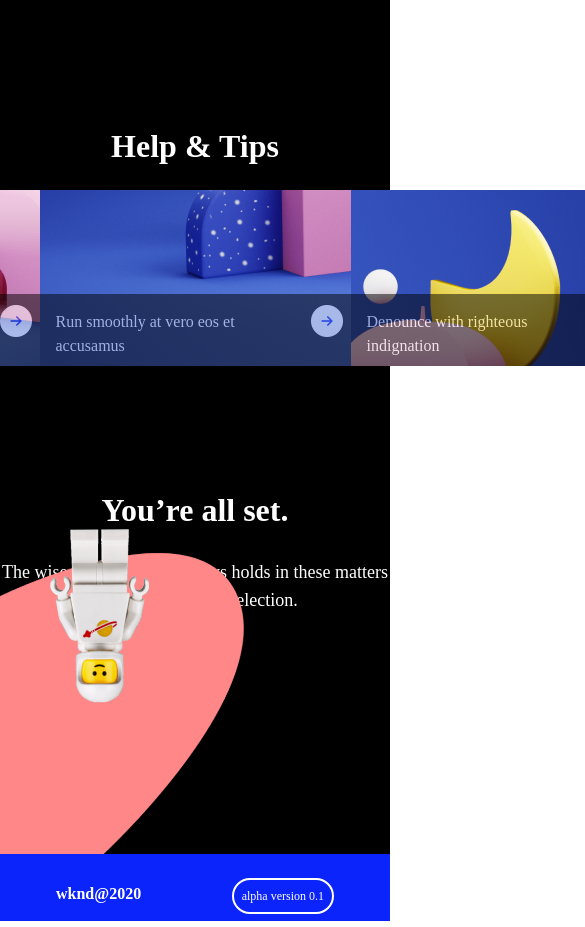
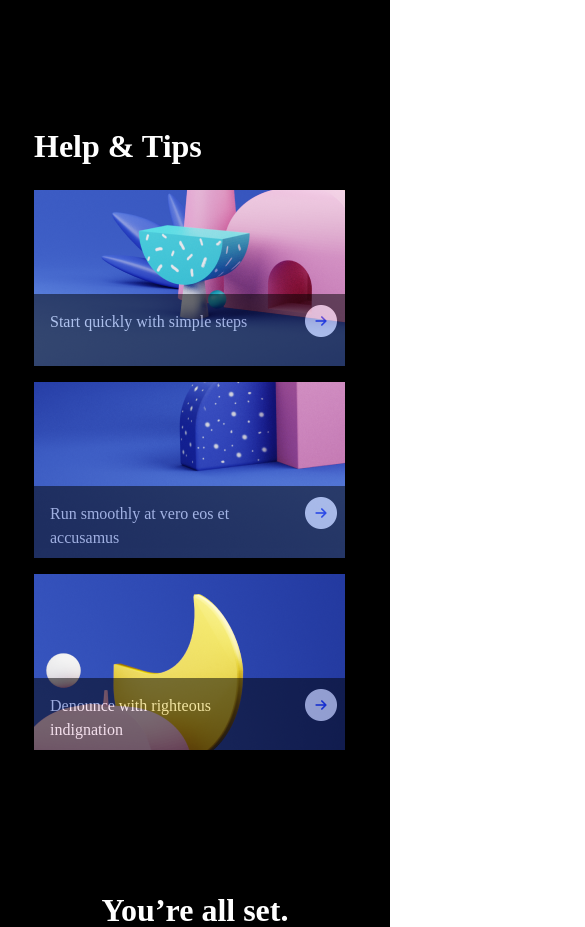
Before and after one commit to nordeeen/Landing-page-weekend, a React (Create React App) app: page / in a window 390 px wide. Shown: the part 2247-3174 px from the top of the page, 585 px wide, since content can reach past the window. Built offline with nearby package versions, Linux system fonts and the light colour scheme.

Commit message:
updated code SecondContent

```diff
--- a/src/components/SecondContent.js
+++ b/src/components/SecondContent.js
@@ -8,17 +8,17 @@ const SecondContent = () => {
   return (
     <>
       <div className="w-full h-auto pt-9 bg-black">
-        <div className="flex justify-center items-center">
-          <h1 className="text-white text-[32px] text-center font-extrabold pb-5">
+        <div className="flex lg:justify-center lg:items-center">
+          <h1 className="text-white text-[32px] lg:text-center text-left lg:ml-0 ml-[34px] font-extrabold pb-5">
             Help & Tips
           </h1>
         </div>
 
         <div className="flex justify-center items-center">
-          <div className="w-[1000px] h-[200px]">
-            <div className="flex justify-between">
+          <div className="w-[1000px] lg:h-[200px] h-[600px]">
+            <div className="flex justify-between lg:flex-row flex-col lg:ml-0 ml-[34px]">
               {/* Card Image Slider */}
-              <div className="w-[311px] relative">
+              <div className="w-[311px] relative lg:mb-0 mb-4">
                 <div className="w-[311px] h-[72px] bg-black absolute bottom-0 mix-blend-normal opacity-[.5]">
                   <div className="p-2 flex justify-between">
                     <div className="w-[218px] h-[38px]">
@@ -39,7 +39,7 @@ const SecondContent = () => {
               </div>
 
               {/* Card Image Slider */}
-              <div className="w-[311px] relative">
+              <div className="w-[311px] relative lg:mb-0 mb-4">
                 <div className="w-[311px] h-[72px] bg-black absolute bottom-0 mix-blend-normal opacity-[.5]">
                   <div className="p-2 flex justify-between">
                     <div className="w-[218px] h-[38px]">
@@ -60,7 +60,7 @@ const SecondContent = () => {
               </div>
 
               {/* Card Image Slider */}
-              <div className="w-[311px] relative ">
+              <div className="w-[311px] relative lg:mb-0 mb-4">
                 <div className="w-[311px] h-[72px] bg-black absolute bottom-0 mix-blend-normal opacity-[.5]">
                   <div className="p-2 flex justify-between">
                     <div className="w-[218px] h-[38px]">
```
